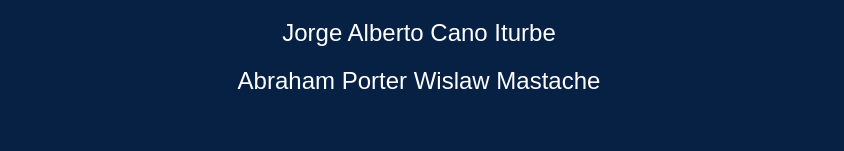
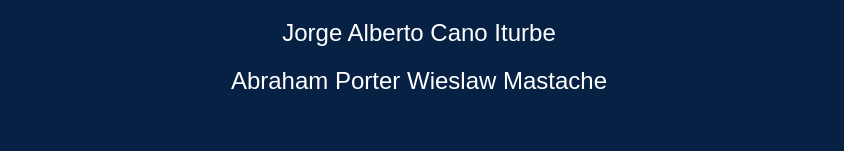
Before and after one commit to aporter12/logicaDifusa, a plain HTML site: page index.html in a window 1280 px wide. Shown: the part 192-343 px from the top of the page, without its empty margins (221-1065 px from the left). Drawn offline with Linux system fonts and the light colour scheme.

Commit message:
Update index.html

```diff
--- a/index.html
+++ b/index.html
@@ -10,7 +10,7 @@
     <h1>Diagnóstico de Enfermedades Aplicando Lógica Difusa</h1>
     <h2>Sergio Cisneros Escobar</h2>
     <h2>Jorge Alberto Cano Iturbe</h2>
-    <h2>Abraham Porter Wislaw Mastache</h2>
+    <h2>Abraham Porter Wieslaw Mastache</h2>
       <a href="diagnosticoGeneral.html"><input type="submit" name="login" class="login" value="Entrar"></a>
 
     <img src="doctor.png" alt="" class="doctor">
```
